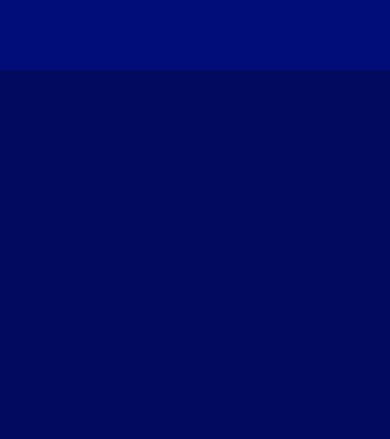
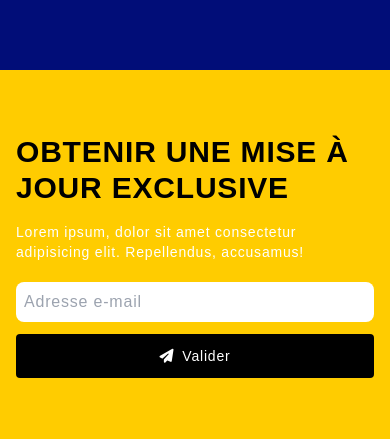
Before and after one commit to StanislasDev/burger-house_tailwindCSS-V.3, a website: page src/index.html in a window 390 px wide. Shown: the part 8989-9428 px from the top of the page. Before the commit the page ends 9059 px from the top, so only its background shows below. Drawn offline with nearby package versions, Linux system fonts and the light colour scheme.

Commit message:
fin section#contact<< footer

```diff
--- a/src/index.html
+++ b/src/index.html
@@ -852,9 +852,27 @@
           </div>
         </div>
       </section>
+
+      <!--~~~~~~~~~~~~~~~ Contact ~~~~~~~~~~~~~~~-->
+      <section id="contact" class="bg-secondaryColor py-16">
+        <div class="container flex flex-col gap-5 md:items-center md:flex-row">
+          <div class="space-y-4 md:flex-1">
+            <h2 class="section_title text-blackColor">OBTENIR UNE MISE À JOUR EXCLUSIVE</h2>
+            <p class="text-sm">Lorem ipsum, dolor sit amet consectetur adipisicing elit. Repellendus, accusamus!</p>
+          </div>
+
+          <div class="flex flex-col gap-3 md:flex-row md:flex-1">
+            <input type="email" placeholder="Adresse e-mail" class="p-2 text-blackColor rounded-lg outline-none md:w-full">
+            <a href="" class="flex items-center justify-center gap-2 btn bg-blackColor hover:opacity-75">
+              <i class="fas fa-solid fa-paper-plane"></i>
+              Valider</a>
+          </div>
+        </div>
+      </section>
     </main>
 
-    <footer></footer>
+      <!--~~~~~~~~~~~~~~~ Footer ~~~~~~~~~~~~~~~-->
+
 
     <!--~~~~~~~~~~~~~~~ Scrool Up ~~~~~~~~~~~~~~~-->
 
```
Also changed, not shown: dist/output.css.
